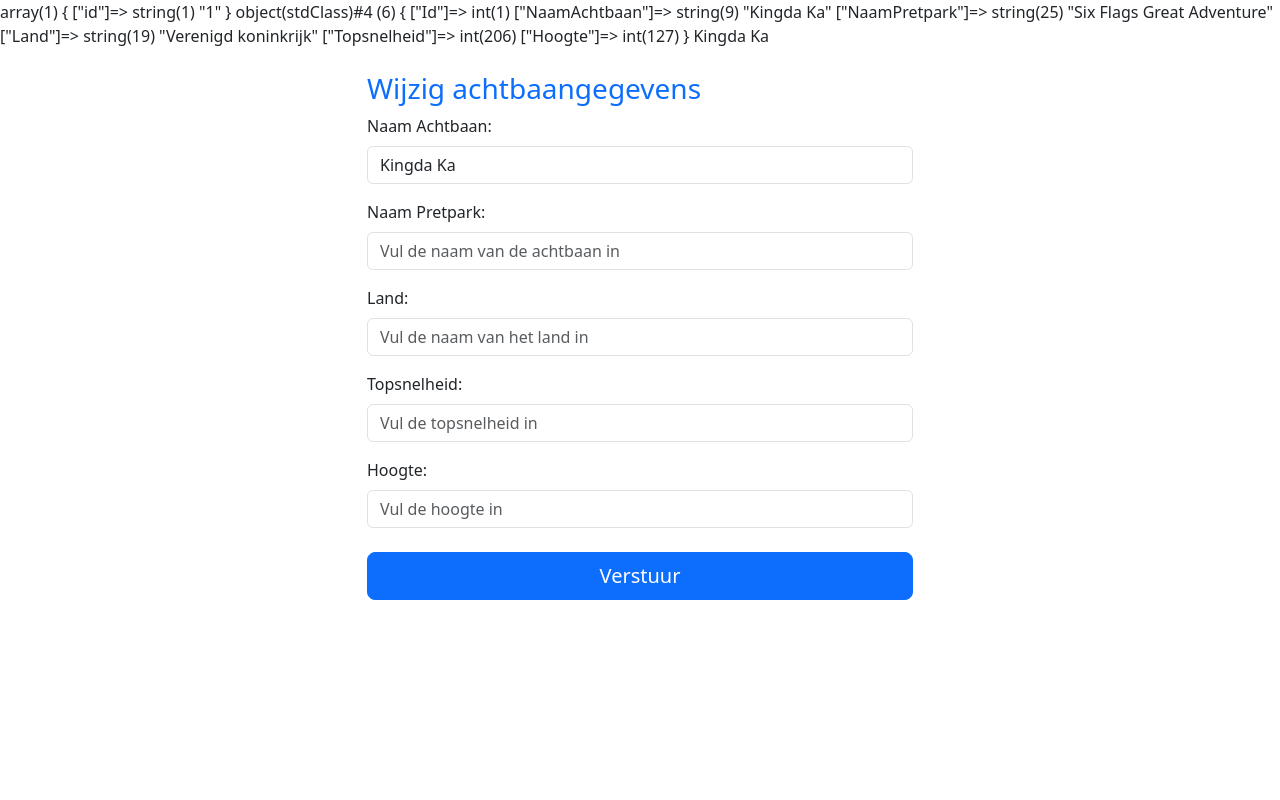
After one commit to adruijter/crud-php-mysql-pdo-2408b, a PHP site: page /update.php?id=1 in a window 1280 px wide. The commit adds this page. Run offline with PHP 8.4, Linux system fonts and the light colour scheme; data comes from the database, SQL or seed files in the repository.

Commit message:
formulier gemaakt

```diff
--- a/index.php
+++ b/index.php
@@ -108,7 +108,7 @@ $result = $statement->fetchAll(PDO::FETCH_OBJ);
                             <td><?= $row->Topsnelheid ?></td>
                             <td><?= $row->Hoogte ?></td>
                             <td>
-                              <a href="detail.php?id=<?= $row->Id; ?>">
+                              <a href="update.php?id=<?= $row->Id; ?>">
                                   <i class="bi bi-pencil-square text-primary"></i>
                               </a>
                             </td>
--- /dev/null
+++ b/update.php
@@ -0,0 +1,116 @@
+<?php
+/**
+ * Haal de inloggegevens op uit het bestand config.php
+ */
+include('config/config.php');
+
+/**
+ * We gaan gebruikmaken van PDO (PHP-DataObjects) en die wil de
+ * inloggegevens in een dsn-string (data-sourcenamestring) hebben
+ */
+$dsn = "mysql:host=$dbHost;
+        dbname=$dbName;
+        charset=UTF8";
+
+/**
+ * Maak een nieuw PDO-object zodat we een verbinding hebben met onze database
+ */
+$pdo = new PDO($dsn, $dbUser, $dbPass);
+
+
+/**
+ * Maak een select-query die op basis van een id het record ophaalt
+ */
+$sql = "SELECT  HAVE.Id
+               ,HAVE.NaamAchtbaan
+               ,HAVE.NaamPretpark
+               ,HAVE.Land
+               ,HAVE.Topsnelheid
+               ,HAVE.Hoogte
+
+        FROM HoogsteAchtbaanVanEuropa AS HAVE
+
+        WHERE HAVE.Id = :id";
+
+$statement = $pdo->prepare($sql);
+
+var_dump($_GET);
+
+$statement->bindValue(':id', $_GET['id'], PDO::PARAM_INT);
+
+$statement->execute();
+
+$result = $statement->fetch(PDO::FETCH_OBJ);
+
+var_dump($result);
+
+echo $result->NaamAchtbaan;
+
+
+
+?>
+
+
+
+<!doctype html>
+<html lang="en">
+  <head>
+    <meta charset="utf-8">
+    <meta name="viewport" content="width=device-width, initial-scale=1">
+    <title>Bootstrap demo</title>
+    <link href="https://cdn.jsdelivr.net/npm/bootstrap@5.3.3/dist/css/bootstrap.min.css" rel="stylesheet" integrity="sha384-QWTKZyjpPEjISv5WaRU9OFeRpok6YctnYmDr5pNlyT2bRjXh0JMhjY6hW+ALEwIH" crossorigin="anonymous">
+  </head>
+  <body>
+
+
+
+    <div class="container mt-4">
+
+    <div class="row">
+        <div class="col-3"></div>
+        <div class="col-6">
+            <h3 class="text-primary">Wijzig achtbaangegevens</h3>
+        </div>
+        <div class="col-3"></div>
+    </div>
+
+    <div class="row">
+        <div class="col-3"></div>
+        <div class="col-6">
+            <form action="create.php" method="POST">
+                <div class="mb-3">
+                    <label for="inputNaamAchtbaan" class="form-label">Naam Achtbaan:</label>
+                    <input name="naamAchtbaan" placeholder="Vul de naam van de achtbaan in" type="text" class="form-control" id="inputNaamAchtbaan" value="<?= $result->NaamAchtbaan;  ?>">
+                </div>
+                <div class="mb-3">
+                    <label for="inputNaamPretpark" class="form-label">Naam Pretpark:</label>
+                    <input name="naamPretpark" placeholder="Vul de naam van de achtbaan in" type="text" class="form-control" id="inputNaamPretpark">
+                </div>
+                <div class="mb-3">
+                    <label for="inputLand" class="form-label">Land:</label>
+                    <input name="land" placeholder="Vul de naam van het land in" type="text" class="form-control" id="inputLand">
+                </div>
+                <div class="mb-3">
+                    <label for="inputTopsnelheid" class="form-label">Topsnelheid:</label>
+                    <input name="topsnelheid" placeholder="Vul de topsnelheid in" type="number" min="0" max="255" class="form-control" id="inputTopsnelheid">
+                </div>
+                <div class="mb-3">
+                    <label for="inputHoogte" class="form-label">Hoogte:</label>
+                    <input name="hoogte" placeholder="Vul de hoogte in" type="number" min="0" max="255" class="form-control" id="inputHoogte">
+                </div>
+                <div class="d-grid gap-2">
+                    <button name="submit" type="submit" class="btn btn-primary btn-lg mt-2">Verstuur</button>
+                </div>
+            </form>
+          </div>
+          <div class="col-3"></div>
+        </div>
+
+
+
+
+    </div>
+
+    <script src="https://cdn.jsdelivr.net/npm/bootstrap@5.3.3/dist/js/bootstrap.bundle.min.js" integrity="sha384-YvpcrYf0tY3lHB60NNkmXc5s9fDVZLESaAA55NDzOxhy9GkcIdslK1eN7N6jIeHz" crossorigin="anonymous"></script>
+  </body>
+</html>
```
